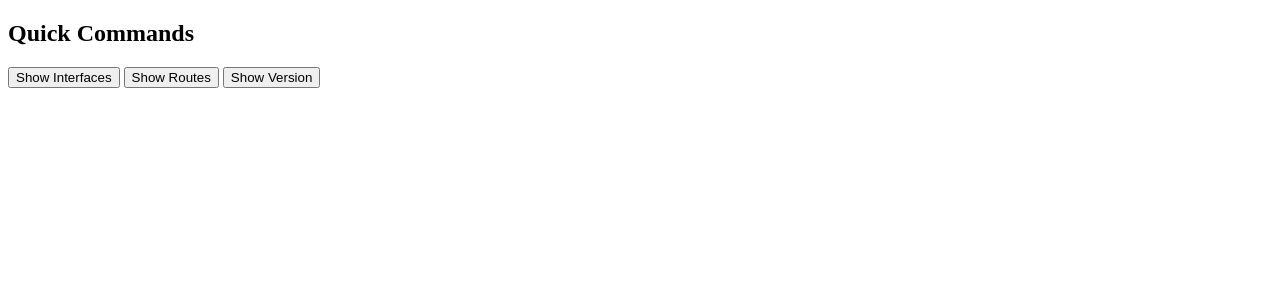
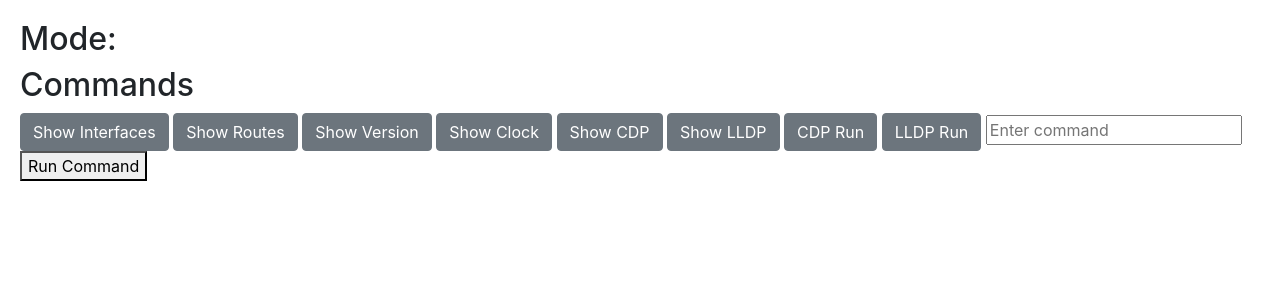
Before and after one commit to CodeAkyra/homelab, a Flask app: page / in a window 1280 px wide. Shown: the top 300 px of the page. Run offline with Flask 3, Linux system fonts and the light colour scheme; some libraries are stand-ins or nearby versions.

Commit message:
bootstrap + commands

```diff
--- a/csv-py/app.py
+++ b/csv-py/app.py
@@ -27,6 +27,7 @@
 # app.run(debug=True)
 
 # acts like RESTAPI
+# cisco UI command tool / informative app using python and some framework and libraries etc etc :D
 
 from flask import Flask, jsonify, request, render_template
 from netmiko import ConnectHandler
@@ -37,6 +38,11 @@ COMMANDS = {
     "interfaces": "show ip interface brief",
     "routes": "show ip route",
     "version": "show version",
+    "clock": "show clock",
+    "cdp": "show cdp",
+    "lldp": "show lldp",
+    "lldp run": "lldp run",
+    "cdp run": "cdp run",
 }
 
 DEVICE = {
--- a/csv-py/templates/index.html
+++ b/csv-py/templates/index.html
@@ -2,19 +2,52 @@
 <html>
 
 <head>
+  <meta charset="UTF-8">
+  <meta name="viewport" content="width=device-width, initial-scale=1.0">
+  <link rel="stylesheet" href="https://cdn.jsdelivr.net/npm/bootstrap@4.0.0/dist/css/bootstrap.min.css"
+    integrity="sha384-Gn5384xqQ1aoWXA+058RXPxPg6fy4IWvTNh0E263XmFcJlSAwiGgFAW/dAiS6JXm" crossorigin="anonymous">
+
+
   <title>NOC Command Panel</title>
 </head>
 
-<body>
+<body style="margin: 20px;">
 
-  <h2>Quick Commands</h2>
+  <h2>Mode: </h2>
+  <h2>Commands</h2>
+  <button type="button" class="btn btn-secondary" data-toggle="tooltip" data-placement="top" data-html="true"
+    title="Enter command: <u>show ip interface brief</u> / <u>sh ip int br</u>" onclick="run('interfaces')">Show
+    Interfaces</button>
+  <button type="button" class="btn btn-secondary" data-toggle="tooltip" data-placement="top" data-html="true"
+    title="Enter command: <u>show ip route</u> / <u>sh ip ro</u>" onclick="run('routes')">Show Routes</button>
+  <button type="button" class="btn btn-secondary" data-toggle="tooltip" data-placement="top" data-html="true"
+    title="Enter command: <u>show version</u> / <u>sh ver</u>" onclick="run('version')">Show Version</button>
+  <button type="button" class="btn btn-secondary" data-toggle="tooltip" data-placement="top" data-html="true"
+    title="Enter command: <u>show clock</u> / <u>sh clock</u>" onclick="run('clock')">Show Clock</button>
+  <button type="button" class="btn btn-secondary" data-toggle="tooltip" data-placement="top" data-html="true"
+    title="Enter command: <u>show cdp</u> / <u>sh cdp</u>" onclick="run('cdp')">Show CDP</button>
+  <button type="button" class="btn btn-secondary" data-toggle="tooltip" data-placement="top" data-html="true"
+    title="Enter command: <u>show lldp</u> / <u>sh lldp</u>" onclick="run('lldp')">Show LLDP</button>
+  <button type="button" class="btn btn-secondary" data-toggle="tooltip" data-placement="top" data-html="true"
+    title="Enter command: <u>cdp run</u>" onclick="run('cdp run')">CDP Run</button>
+  <button type="button" class="btn btn-secondary" data-toggle="tooltip" data-placement="top" data-html="true"
+    title="Enter command: <u>lldp run</u>" onclick="run('lldp run')">LLDP Run</button>
+  <input type="text" id="customCommand" placeholder="Enter command">
+  <button onclick="run(document.getElementById('customCommand').value)">Run Command</button>
 
-  <button onclick="run('interfaces')">Show Interfaces</button>
-  <button onclick="run('routes')">Show Routes</button>
-  <button onclick="run('version')">Show Version</button>
 
+</body>
 <pre id="output"></pre>
 
+
+<script src="https://code.jquery.com/jquery-3.2.1.slim.min.js"
+  integrity="sha384-KJ3o2DKtIkvYIK3UENzmM7KCkRr/rE9/Qpg6aAZGJwFDMVNA/GpGFF93hXpG5KkN" crossorigin="anonymous"></script>
+<script src="https://cdn.jsdelivr.net/npm/popper.js@1.12.9/dist/umd/popper.min.js"
+  integrity="sha384-ApNbgh9B+Y1QKtv3Rn7W3mgPxhU9K/ScQsAP7hUibX39j7fakFPskvXusvfa0b4Q" crossorigin="anonymous"></script>
+<script src="https://cdn.jsdelivr.net/npm/bootstrap@4.0.0/dist/js/bootstrap.min.js"
+  integrity="sha384-JZR6Spejh4U02d8jOt6vLEHfe/JQGiRRSQQxSfFWpi1MquVdAyjUar5+76PVCmYl" crossorigin="anonymous"></script>
+
+<!-- run command function -->
 <script>
   function run(action) {
     fetch("/run", {
@@ -29,6 +62,16 @@
   }
 </script>
 
-</body>
+<script>
+  // popovers
+  // $(function () {
+  //   $('[data-toggle="popover"]').popover()
+  // })
+
+  // tool tips
+  $(function () {
+    $('[data-toggle="tooltip"]').tooltip()
+  })
+</script>
 
 </html>
```
Also changed, not shown: 1 other file. Lines whose indentation alone changed are shown as unchanged.
